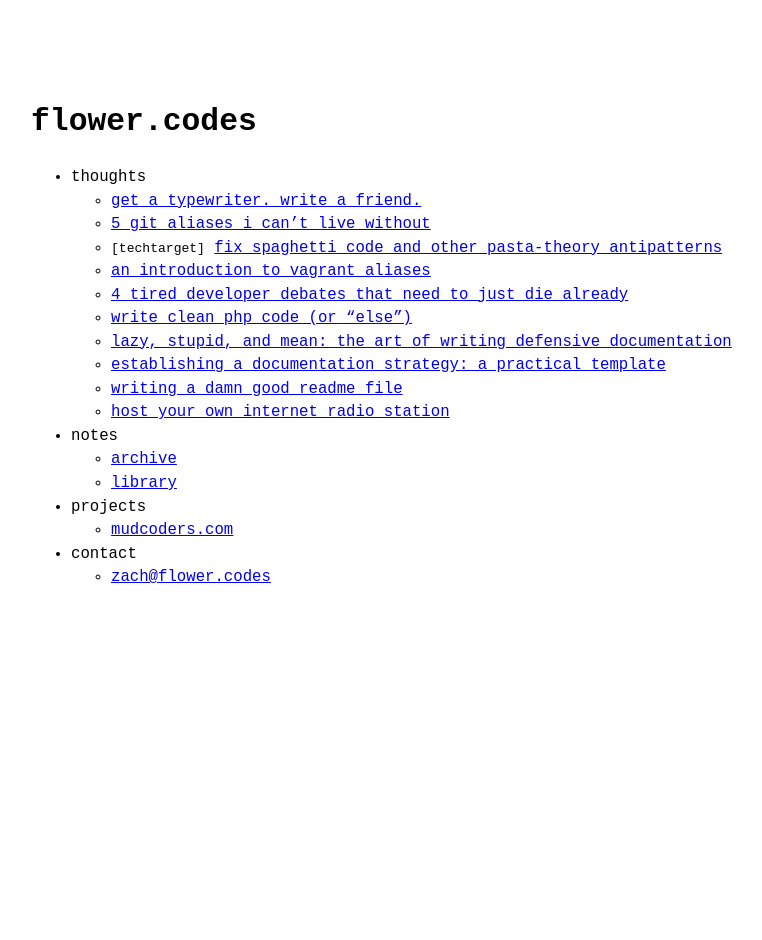
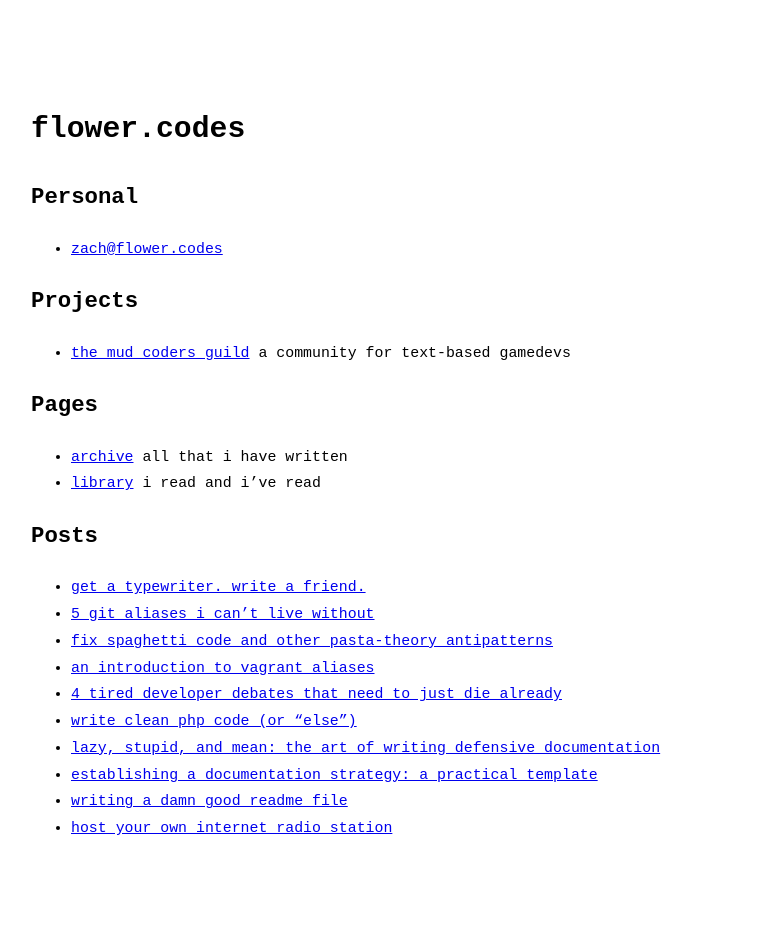
Before and after one commit to zachflower/flower.codes, a Jekyll site: the page built from index.md, in a window 1280 px wide. Shown: the whole page, without its empty margins (231-993 px from the left). Built offline with Jekyll 4.4.1, drawn with Linux system fonts in a browser that asks for light colours; Markdown is read by kramdown in place of the engine named in the settings; before the commit the page ends 900 px from its top, so only the background shows below that.

Commit message:
aggressive rearranging of all the things

```diff
--- a/_includes/head.html
+++ b/_includes/head.html
@@ -17,10 +17,11 @@
 
   <style type='text/css'>
     body {
-        font-size: 16px;
-        font-size: .98rem !important;
-        line-height: 1.5;
+        font-size: 15px;
+        font-size: .93rem !important;
+        line-height: 1.8;
     }
+
     img, pre {
         width: 100%;
     }
@@ -28,6 +29,10 @@
     pre {
         white-space: pre-wrap;
         word-wrap: break-word;
+    }
+
+    ol {
+      list-style-type: decimal-leading-zero;
     }
 
     #wrapper {
--- a/_includes/menu_item.html
+++ /dev/null
@@ -1,26 +0,0 @@
-<ul>
-  {% for item in include.collection %}
-    <li>
-    {%- if item.url -%}
-      <a href="{{ item.url }}">{{ item.title }}</a>{% if item.description %}: {{ item.description | downcase}}{% endif %}
-    {%- else -%}
-      {{ item.title }}
-    {%- endif -%}
-    </li>
-
-    {% if item.post_list %}
-      {%
-        include post_list.html
-          category=item.post_list.category
-          limit=item.post_list.limit
-          show_more=item.post_list.show_more
-          show_more_text=item.post_list.show_more_text
-          show_more_url=item.post_list.show_more_url
-      %}
-    {% endif %}
-
-    {% if item.entries %}
-      {% include menu_item.html collection=item.entries %}
-    {% endif %}
-  {% endfor %}
-</ul>
--- a/_includes/post_list.html
+++ b/_includes/post_list.html
@@ -13,7 +13,7 @@
 {% if site.posts.size > 0 %}
   <ul>
     {%- for post in posts limit: include.limit -%}
-      <li>{% if post.category %}<small>[{{post.category}}]</small> {% endif %}<a href="{{ post.url | relative_url }}">{{ post.title | downcase }}</a></li>
+      <li><a href="{{ post.url | relative_url }}">{{ post.title | downcase }}</a></li>
     {%- endfor -%}
     {%- if include.show_more and limit_exceeded -%}
       <li><a href="{{ include.show_more_url }}">{{ include.show_more_text | default: "Show more..."  | downcase }}</a></li>
--- a/_layouts/home.html
+++ b/_layouts/home.html
@@ -5,6 +5,6 @@ layout: default
   <h1>{{ site.title }}</h1>
 </header>
 
-{%-include menu_item.html collection=site.data.menu.entries-%}
+{{ content }}
 
-{{ content }}
+{% include post_list.html limit=10 show_more=false %}
--- a/index.md
+++ b/index.md
@@ -5,3 +5,18 @@
 layout: home
 regenerate: true
 ---
+
+## Personal
+
+* [zach@flower.codes](mailto:zach@flower.codes)
+
+## Projects
+
+* [the mud coders guild](http://mudcoders.com) a community for text-based gamedevs
+
+## Pages
+
+* [archive](/archive.html) all that i have written
+* [library](/library.html) i read and i've read
+
+## Posts
```
Also changed, not shown: _data/menu.yml (deleted, +0 -29 lines), tw.txt (renamed from twtxt.txt).
